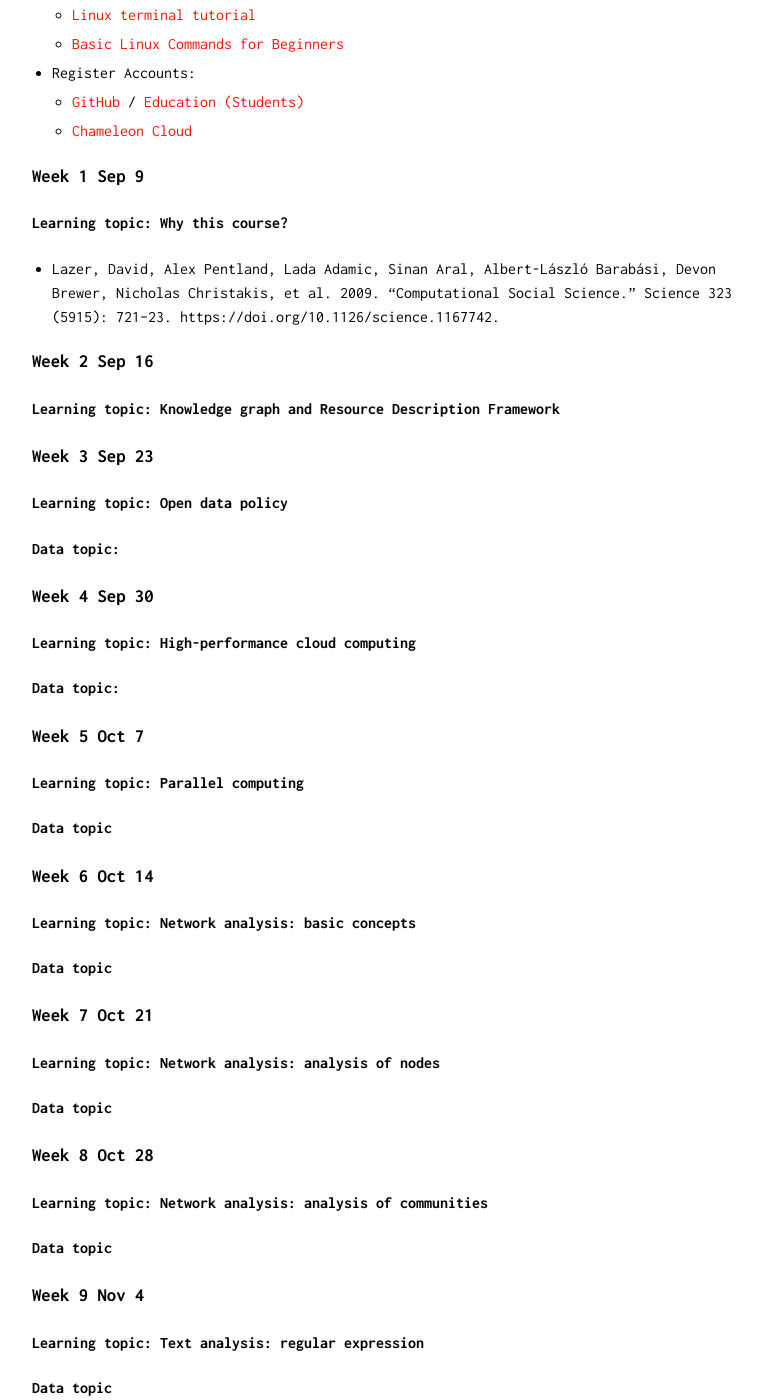
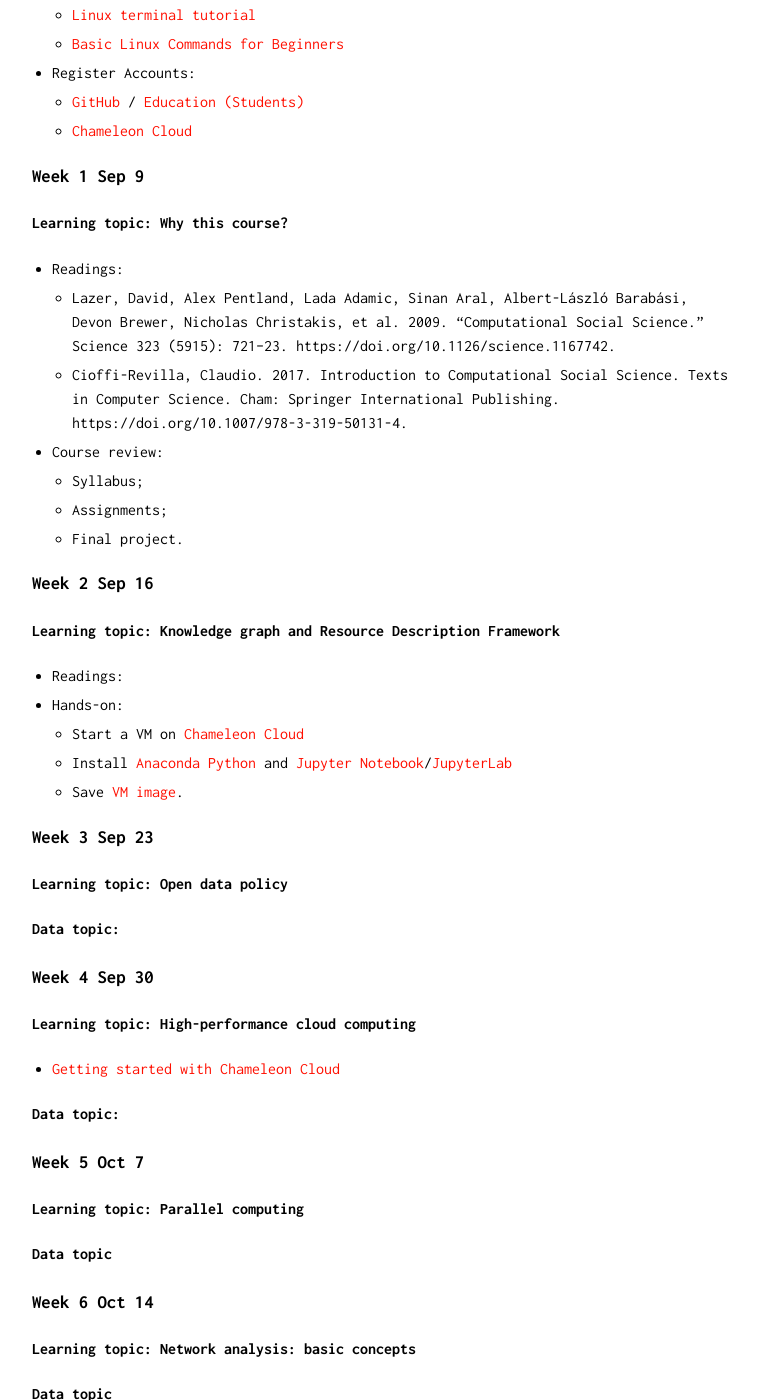
Before and after one commit to Xinjian-Paul-Li/open_data, a Jekyll site: the page built from docs/course_schedule.md, in a window 1280 px wide and 1400 px high, scrolled down 412 px. Shown: the whole window, without its empty margins (238-1000 px from the left). Built offline with Jekyll 4.4.1, drawn with Linux system fonts in a browser that asks for light colours; our own code applies the rules of GitHub Pages for plain Markdown files; some of the changed text lies outside the part shown.

Commit message:
update course schedule

```diff
--- a/docs/course_schedule.md
+++ b/docs/course_schedule.md
@@ -13,12 +13,21 @@
 
 ### <a name="w1"></a> Week 1 Sep 9
 #### Learning topic: Why this course?
-
-- Lazer, David, Alex Pentland, Lada Adamic, Sinan Aral, Albert-László Barabási, Devon Brewer, Nicholas Christakis, et al. 2009. “Computational Social Science.” Science 323 (5915): 721–23. https://doi.org/10.1126/science.1167742.
-
+- Readings:
+	- Lazer, David, Alex Pentland, Lada Adamic, Sinan Aral, Albert-László Barabási, Devon Brewer, Nicholas Christakis, et al. 2009. “Computational Social Science.” Science 323 (5915): 721–23. https://doi.org/10.1126/science.1167742.
+	- Cioffi-Revilla, Claudio. 2017. Introduction to Computational Social Science. Texts in Computer Science. Cham: Springer International Publishing. https://doi.org/10.1007/978-3-319-50131-4.
+- Course review:
+	- Syllabus;
+	- Assignments;
+	- Final project.
 
 ### Week 2 Sep 16
 #### Learning topic: Knowledge graph and Resource Description Framework
+- Readings:
+- Hands-on:
+	- Start a VM on [Chameleon Cloud](https://www.chameleoncloud.org/)
+	- Install [Anaconda Python](https://www.anaconda.com/distribution/) and [Jupyter Notebook](https://jupyter-notebook.readthedocs.io/en/stable/public_server.html)/[JupyterLab](https://jupyterlab.readthedocs.io/en/stable/getting_started/starting.html)
+	- Save [VM image](https://chameleoncloud.readthedocs.io/en/latest/technical/images.html).
 
 
 ### Week 3 Sep 23
@@ -27,10 +36,14 @@
 
 ### Week 4 Sep 30
 #### Learning topic: High-performance cloud computing
+- [Getting started with Chameleon Cloud](https://chameleoncloud.readthedocs.io/en/latest/getting-started/index.html)
+
 #### Data topic:
 
 ### Week 5 Oct 7
 #### Learning topic: Parallel computing
+
+
 #### Data topic
 
 ### Week 6 Oct 14
@@ -47,6 +60,10 @@
 
 ### Week 9 Nov 4
 #### Learning topic: Text analysis: regular expression
+- [Complete all lessons on RegexOne](https://regexone.com/)
+- Readings:
+	- Jurafsky, Daniel, and James H. Martin. 2017. “Regular Expressions, Text Normalization, Edit Distance.” In Speech and Language Processing, 3rd draft. https://web.stanford.edu/~jurafsky/slp3/.
+
 #### Data topic
 
 ### Week 10 Nov 11
```
